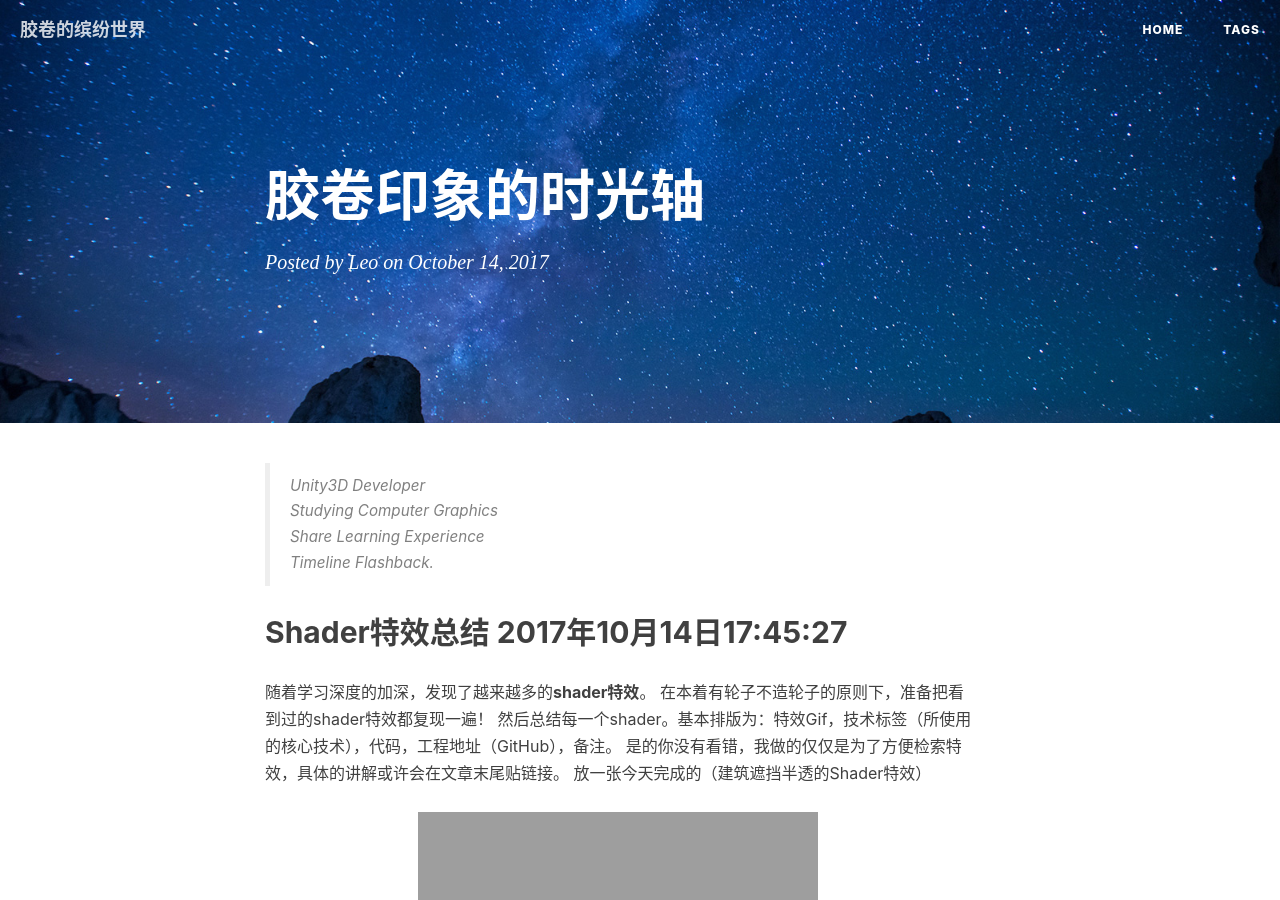
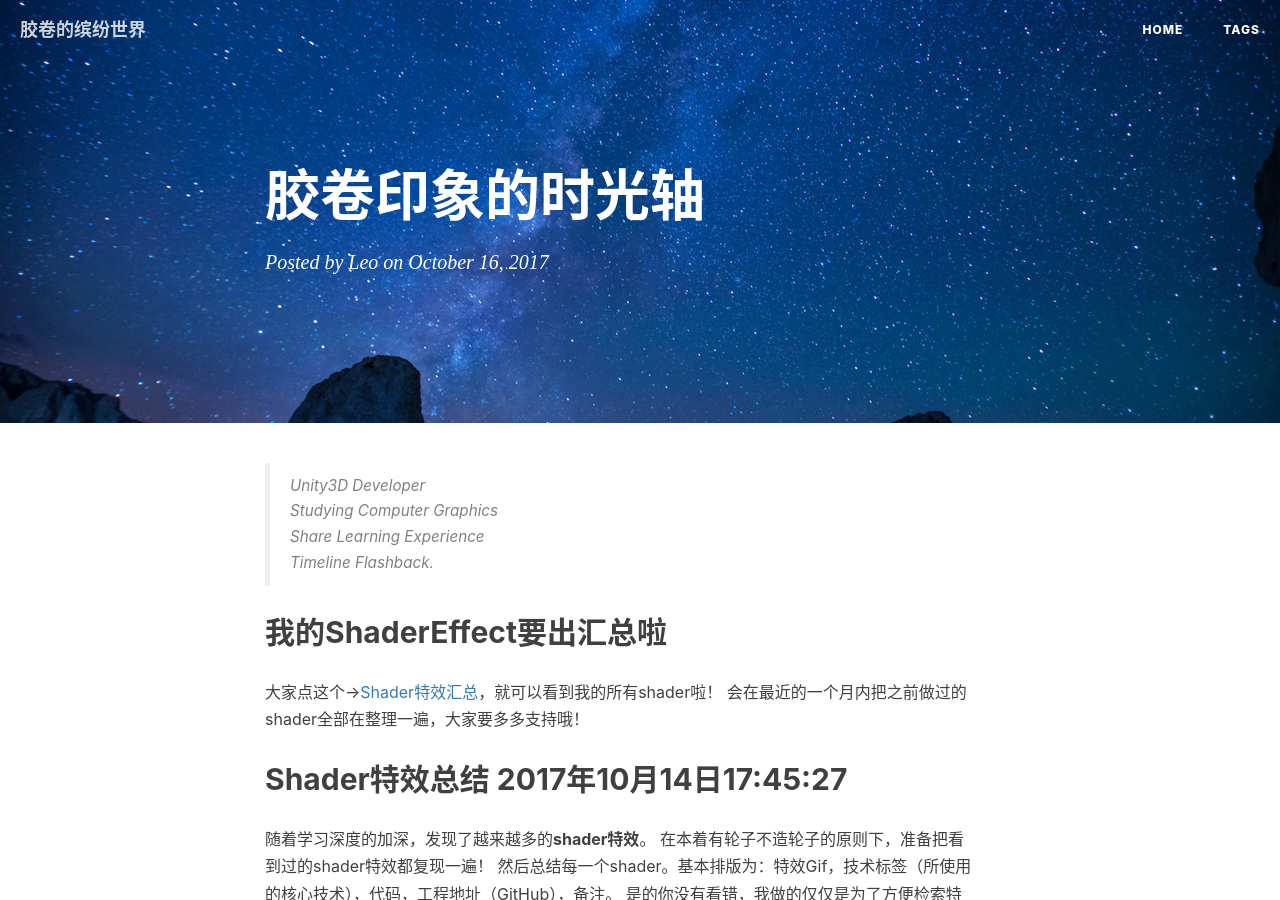
Before and after one commit to yqlizeao/yqlizeao.github.io, a Jekyll site: the page built from _posts/2017-06-25-myblog.markdown, in a window 1280 px wide and 900 px high. Built offline with Jekyll 4.4.1, drawn with Linux system fonts in a browser that asks for light colours; nearby versions of some CDN libraries; comment, search, counter and statistics services are not loaded.

Commit message:
Update 2017-06-25-myblog.markdown

```diff
--- a/_posts/2017-06-25-myblog.markdown
+++ b/_posts/2017-06-25-myblog.markdown
@@ -12,6 +12,10 @@ published: true
 > Share Learning Experience<br>
 > Timeline Flashback.
 
+## 我的ShaderEffect要出汇总啦
+
+大家点这个->[Shader特效汇总](http://yqlizeao.55555.io/2017/10/16/ShaderEffect/)，就可以看到我的所有shader啦！
+会在最近的一个月内把之前做过的shader全部在整理一遍，大家要多多支持哦！
 
 ## Shader特效总结 2017年10月14日17:45:27
 
```
Also changed, not shown: other parts of _posts/2017-06-25-myblog.markdown (+1 -1 lines).
